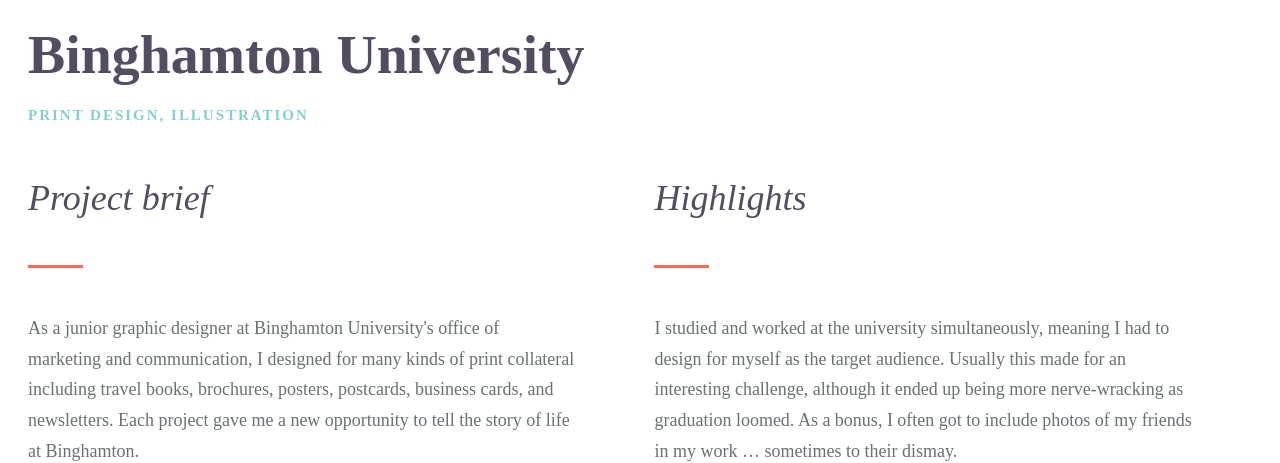
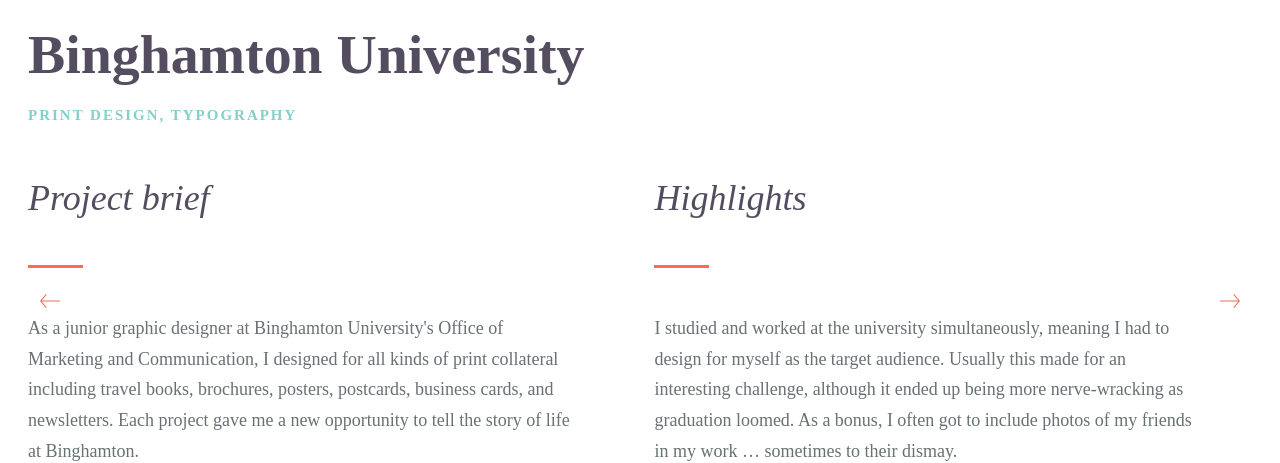
Before and after one commit to suaing49/julesforrest.github.io, a Jekyll site: the page built from _posts/2015-08-18-binghamton.md, in a window 1280 px wide. Shown: the part 149-612 px from the top of the page. Built offline with Jekyll 4.4.1, drawn with Linux system fonts in a browser that asks for light colours; nearby versions of some CDN libraries.

Commit message:
got arrow nav working

```diff
--- a/_layouts/post.html
+++ b/_layouts/post.html
@@ -1,6 +1,22 @@
 ---
 layout: default
 ---
+
+<div class="arrow--container left">
+  <a href="{{ page.next.url }}">
+    <div class="arrow">
+      <img src="/img/arrow-left.svg">
+    </div>
+  </a>
+</div>
+<div class="arrow--container right">
+  <a href="{{ page.previous.url }}">
+    <div class="arrow">
+      <img src="/img/arrow-right.svg">
+    </div>
+  </a>
+</div>
+
 <div class="content">
   <section>
     <h1 class="post-title text-dark-gray flush--top header-margin-shrink">{{ page.title }}</h1>
--- a/_posts/2015-08-18-binghamton.md
+++ b/_posts/2015-08-18-binghamton.md
@@ -4,8 +4,8 @@ title:  "Binghamton University"
 permalink: binghamton-university
 categories:
 - "print design"
-- illustration
-brief: As a junior graphic designer at Binghamton University's office of marketing and communication, I designed for many kinds of print collateral including travel books, brochures, posters, postcards, business cards, and newsletters. Each project gave me a new opportunity to tell the story of life at Binghamton.
+- typography
+brief: As a junior graphic designer at Binghamton University's Office of Marketing and Communication, I designed for all kinds of print collateral including travel books, brochures, posters, postcards, business cards, and newsletters. Each project gave me a new opportunity to tell the story of life at Binghamton.
 
 highlights: I studied and worked at the university simultaneously, meaning I had to design for myself as the target audience. Usually this made for an interesting challenge, although it ended up being more nerve-wracking as graduation loomed. As a bonus, I often got to include photos of my friends in my work &hellip; sometimes to their dismay.
 
--- a/css/main.scss
+++ b/css/main.scss
@@ -156,7 +156,7 @@ img {
   padding: 0;
 }
 
-.header__navigation__list:nth-last-child(n):a{
+.header__navigation__list:nth-last-child(n):li a{
   padding-right: 0;
 }
 
@@ -230,7 +230,7 @@ img {
 
 .homepage .nav--container {
   display: none;
-  z-index: 100;
+  z-index: 3;
 }
 
 /********** homepage project styles **********/
@@ -357,6 +357,29 @@ img {
   margin-bottom: 1em;
 }
 
+
+/********** arrow navigation styles **********/
+
+.arrow--container {
+  align-items: center;
+  @include display(flex);
+  height: 100vh;
+  position: fixed;
+  z-index: 4;
+}
+
+.arrow {
+  padding: 40px;
+}
+
+.left {
+  left: 0;
+}
+
+.right {
+  right: 0;
+}
+
 /********** about page styles **********/
 
 .about-text {
```
Also changed, not shown: img/arrow-left.svg (added), img/arrow-right.svg (added).
